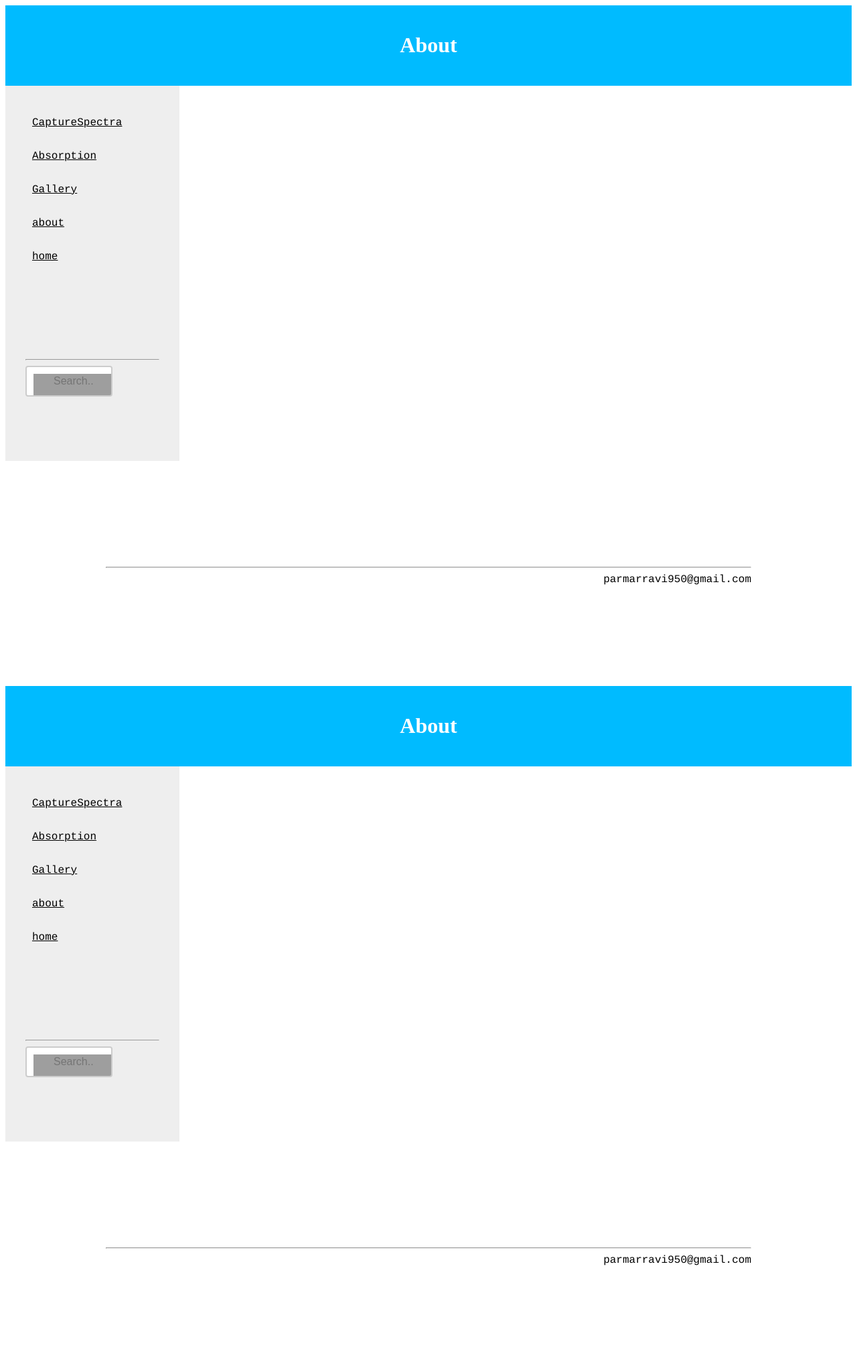
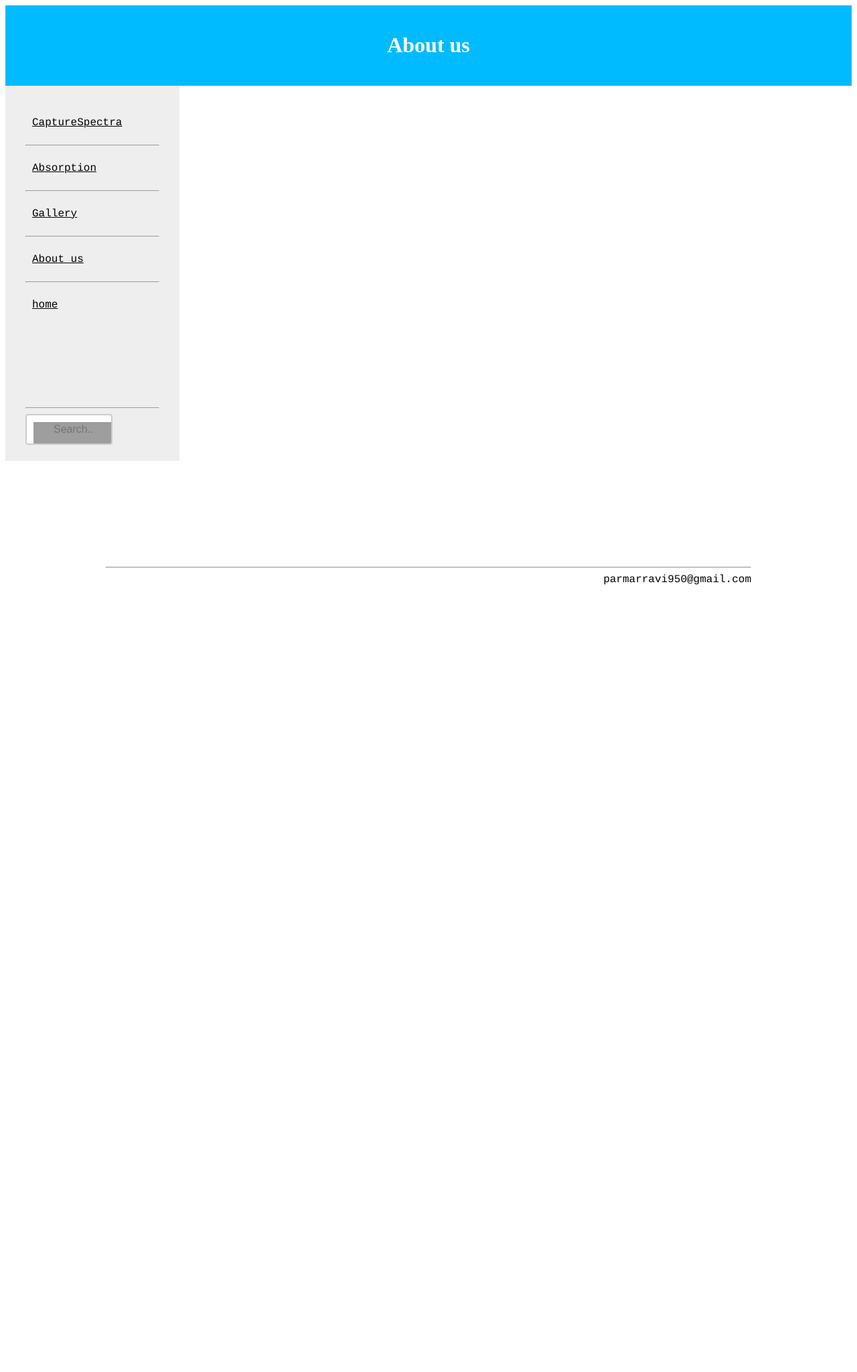
Before and after one commit to parmarravi/spectrometer, a Flask app: page /about.html in a window 1280 px wide. Shown: the whole page at 67% size. After the commit the page ends 873 px from the top, so only its background shows below. Run offline with Flask 2, Linux system fonts and the light colour scheme; grey boxes are pictures that could not be loaded.

Commit message:
update style.css & templates

```diff
--- a/static/style.css
+++ b/static/style.css
@@ -1,6 +1,5 @@
-.button1{
-
-   background-color: #555555;
+  .button1{
+    background-color: #555555;
     border: none;
     color: white;
     padding: 10px 18px;
@@ -12,57 +11,15 @@
     cursor: pointer;
     font-family:courier;
   }
+  .button1:hover {background-color: #1464FF}
 
-  .button1:hover {background-color: #1464FF}
-  .button2{
-    background-color: #555555;
-    border: none;
-    color: white;
-    padding: 10px 52px;
-    text-align: center;
-    text-decoration: none;
-    display: inline-block;
-    font-size: 16px;
-    margin: 4px 2px;
-    cursor: pointer;
-    font-family:courier;
-  }
-  .button2:hover {background-color: #1464FF}
-  .button3{
-    background-color: #555555;
-    border: none;
-    color: white;
-    padding: 10px 28px;
-    text-align: center;
-    text-decoration: none;
-    display: inline-block;
-    font-size: 16px;
-    margin: 4px 2px;
-    cursor: pointer;
-    font-family:courier;
-  }
-  .button3:hover {background-color: #1464FF}
-  .button4{
-    background-color:#555555;
-    border: none;
-    color: white;
-    padding: 10px 10px;
-    text-align: center;
-    text-decoration: none;
-    display: inline-block;
-    font-size: 16px;
-    margin: 4px 2px;
-    cursor: pointer;
-    font-family:courier;
-  }
-  .button4:hover {background-color: #1464FF}
-
-  #header {
+#header {
     background-color:#00bbff;
     color:white;
     text-align:left;
     padding:20px;
 }
+
 #nav {
     line-height:30px;
     background-color:#eeeeee;
@@ -72,14 +29,14 @@
     padding:30px;
     font-family:courier;
 }
-ul{
+#nav ul{
 margin:0px;
 padding:0px;
 }
-ul li{
+#nav ul li{
 list-style:none;
 }
-ul li a{
+#nav ul li a{
 background:#eeeeee;
 color:black;
 display:block;
@@ -87,13 +44,61 @@ width:180px;
 padding:10px;
 }
 
+#nav a:hover {
+color:#1464FF;
+}
+
 #section {
     height:200px;
     width:200px;
     float:left;
     padding:5px;
+    font-family:courier;
+}
 
-    font-family:courier;
+
+#capturebar ul {
+    list-style-type: none;
+    color:white;
+    margin: 0;
+    padding: 10px;
+    overflow: hidden;
+    background-color: #333;
+}
+#capturebar li {
+     float: left;
+}
+#capturebar li a{
+     display: inline-block;
+     color: white;
+     text-align: center;
+     padding: 14px 16px;
+     text-decoration: none;
+}
+#capturebar li a:hover {
+     background-color:#6fff6a;
+}
+
+#absorptionbar ul {
+    list-style-type: none;
+    color:white;
+    margin: 0;
+    padding: 10px;
+    overflow: hidden;
+    background-color: #333;
+}
+#absorptionbar li {
+     float: left;
+}
+#absorptionbar li a{
+     display: inline-block;
+     color: white;
+     text-align: center;
+     padding: 14px 16px;
+     text-decoration: none;
+}
+#absorptionbar li a:hover {
+     background-color:#6fff6a;
 }
 #footer {
     background-color:transaprent
--- a/templates/about.html
+++ b/templates/about.html
@@ -6,15 +6,19 @@
 <body>
 
 <div id="header">
-  <h1><center>About</center></h1>
+  <h1><center>About us</center></h1>
 </div>
 
 <div id="nav">
 <ul>
 <li><a href="capturespectra.html">CaptureSpectra</a></li>
+<hr>
 <li><a href="absorption.html">Absorption</a></li>
+<hr>
 <li><a href="gallery.html">Gallery</a></li>
-<li><a href="about.html">about</a></li>
+<hr>
+<li><a href="about.html">About us</a></li>
+<hr>
 <li><a href="/">home</a></li>
 </ul>
 <br><br><br><br>
@@ -33,39 +37,3 @@ parmarravi950@gmail.com
 
 </body>
 </html>
-
-<!DOCTYPE html>
-<head>
-<title>spectrocket</title>
-<link rel="stylesheet" href=' /static/style.css'/>
-</head>
-<body>
-
-<div id="header">
-  <h1><center>About</center></h1>
-</div>
-
-<div id="nav">
-<ul>
-<li><a href="capturespectra.html">CaptureSpectra</a></li>
-<li><a href="absorption.html">Absorption</a></li>
-<li><a href="gallery.html">Gallery</a></li>
-<li><a href="about.html">about</a></li>
-<li><a href="/">home</a></li>
-</ul>
-<br><br><br><br>
-<hr>
-<form>
-  <input type="text" name="search" placeholder="Search..">
-</form>
-  </div>
-<div id="section">
- </div>
-
-<div id="footer">
-<hr>
-parmarravi950@gmail.com
-</div>
-
-</body>
-</html>
--- a/templates/gallery.html
+++ b/templates/gallery.html
@@ -12,9 +12,13 @@
 <div id="nav">
 <ul>
 <li><a href="capturespectra.html">CaptureSpectra</a></li>
+<hr>
 <li><a href="absorption.html">Absorption</a></li>
+<hr>
 <li><a href="gallery.html">Gallery</a></li>
-<li><a href="about.html">about</a></li>
+<hr>
+<li><a href="about.html">About us</a></li>
+<hr>
 <li><a href="/">home</a></li>
 </ul>
 <br><br><br><br>
--- a/templates/index.html
+++ b/templates/index.html
@@ -12,9 +12,12 @@
 <div id="nav">
 <ul>
 <li><a href="capturespectra.html">CaptureSpectra</a></li>
+<hr>
 <li><a href="absorption.html">Absorption</a></li>
+<hr>
 <li><a href="gallery.html">Gallery</a></li>
-<li><a href="about.html">about</a></li>
+<hr>
+<li><a href="about.html">About us</a></li>
 </ul>
 <br><br><br><br>
 <hr>
```
Also changed, not shown: templates/absorption.html (+15 -4 lines), templates/capturespectra.html (+21 -6 lines).
